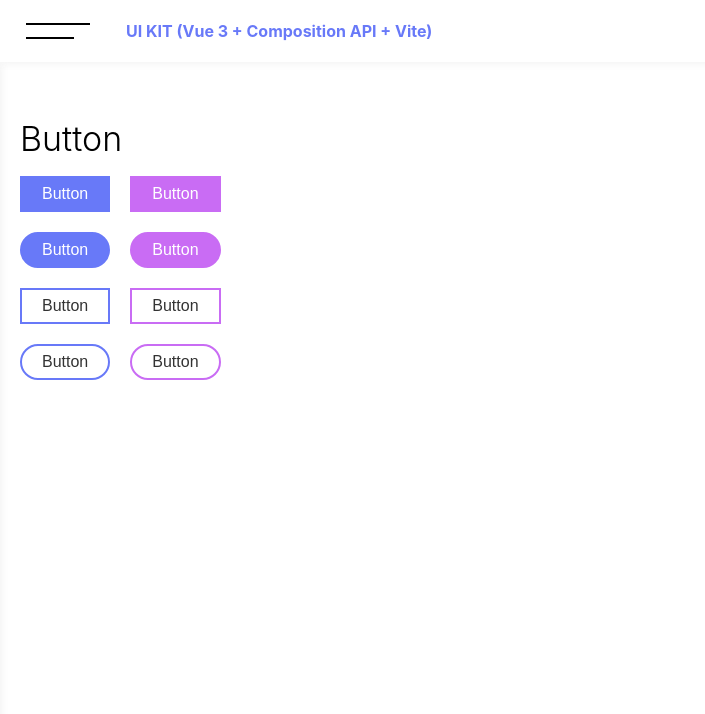
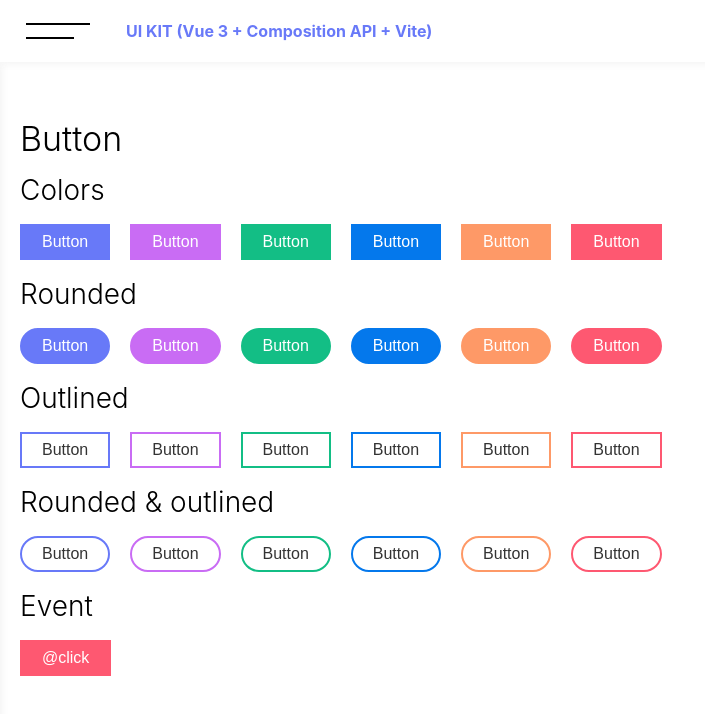
Before and after one commit to MarkusFletcher/UI-Kit-Vue3, a Vue app: page /button in a window 1280 px wide. Shown: the top 714 px of the page, without its empty margins (0-705 px from the left). Built offline with nearby package versions, Linux system fonts and the light colour scheme.

Commit message:
button, colors

```diff
--- a/src/components/ui/Button.vue
+++ b/src/components/ui/Button.vue
@@ -7,7 +7,7 @@ const props = defineProps({
     required: false,
     default: 'default'
   },
-  outline: {
+  outlined: {
     type: String,
     required: false
   },
@@ -19,7 +19,7 @@ const props = defineProps({
 </script>
 
 <template>
-  <button :class="['btn', {btn_rounded: rounded}, {btn_outline: outline}, `btn_${color}`]">
+  <button :class="['btn', {btn_rounded: rounded}, {btn_outlined: outlined}, `btn_${color}`]">
     <slot></slot>
   </button>
 </template>
@@ -57,11 +57,55 @@ const props = defineProps({
       }
     }
 
+    &_success {
+      background-color: var(--color-success);
+      border-color: var(--color-success);
+
+      &:enabled:hover,
+      &:enabled:focus {
+        background-color: var(--color-success-hover);
+        border-color: var(--color-success-hover);
+      }
+    }
+
+    &_info {
+      background-color: var(--color-info);
+      border-color: var(--color-info);
+
+      &:enabled:hover,
+      &:enabled:focus {
+        background-color: var(--color-info-hover);
+        border-color: var(--color-info-hover);
+      }
+    }
+
+    &_warning {
+      background-color: var(--color-warning);
+      border-color: var(--color-warning);
+
+      &:enabled:hover,
+      &:enabled:focus {
+        background-color: var(--color-warning-hover);
+        border-color: var(--color-warning-hover);
+      }
+    }
+
+    &_danger {
+      background-color: var(--color-danger);
+      border-color: var(--color-danger);
+
+      &:enabled:hover,
+      &:enabled:focus {
+        background-color: var(--color-danger-hover);
+        border-color: var(--color-danger-hover);
+      }
+    }
+
     &_rounded {
       border-radius: calc($height / 2);
     }
 
-    &_outline {
+    &_outlined {
       background-color: transparent;
       color: #333;
 
--- a/src/styles/style.scss
+++ b/src/styles/style.scss
@@ -3,6 +3,14 @@
   --color-primary-hover: hsl(233, 91%, 75%);
   --color-second: hsl(281, 86%, 69%);
   --color-second-hover: hsl(281, 86%, 75%);
+  --color-success: hsl(160, 82%, 41%);
+  --color-success-hover: hsl(160, 82%, 47%);
+  --color-info: hsl(210, 97%, 47%);
+  --color-info-hover: hsl(210, 97%, 53%);
+  --color-warning: hsl(20, 99%, 70%);
+  --color-warning-hover: hsl(20, 99%, 75%);
+  --color-danger: hsl(351, 99%, 67%);
+  --color-danger-hover: hsl(351, 99%, 75%);
 
   font-family: Inter, Avenir, Helvetica, Arial, sans-serif;
   font-size: 16px;
--- a/src/views/Button.vue
+++ b/src/views/Button.vue
@@ -1,24 +1,52 @@
 <script setup>
 import VButton from '@/components/ui/Button.vue'
+
+const clickOnButton = () => {
+  alert('You clicked button')
+}
 </script>
 
 <template>
   <h1 class="heading-1">Button</h1>
+  <h2 class="heading-2">Colors</h2>
   <div class="row">
     <v-button>Button</v-button>
-    <v-button :color="'second'">Button</v-button>
+    <v-button color="second">Button</v-button>
+    <v-button color="success">Button</v-button>
+    <v-button color="info">Button</v-button>
+    <v-button color="warning">Button</v-button>
+    <v-button color="danger">Button</v-button>
   </div>
+  <h2 class="heading-2">Rounded</h2>
   <div class="row">
-    <v-button :rounded="true">Button</v-button>
-    <v-button :color="'second'" :rounded="true">Button</v-button>
+    <v-button rounded="true">Button</v-button>
+    <v-button color="second" rounded="true">Button</v-button>
+    <v-button color="success" rounded="true">Button</v-button>
+    <v-button color="info" rounded="true">Button</v-button>
+    <v-button color="warning" rounded="true">Button</v-button>
+    <v-button color="danger" rounded="true">Button</v-button>
   </div>
+  <h2 class="heading-2">Outlined</h2>
   <div class="row">
-    <v-button :outline="true">Button</v-button>
-    <v-button :color="'second'" :outline="true">Button</v-button>
+    <v-button outlined="true">Button</v-button>
+    <v-button color="second" outlined="true">Button</v-button>
+    <v-button color="success" outlined="true">Button</v-button>
+    <v-button color="info" outlined="true">Button</v-button>
+    <v-button color="warning" outlined="true">Button</v-button>
+    <v-button color="danger" outlined="true">Button</v-button>
   </div>
+  <h2 class="heading-2">Rounded & outlined</h2>
   <div class="row">
-    <v-button :outline="true" :rounded="true">Button</v-button>
-    <v-button :color="'second'" :outline="true" :rounded="true">Button</v-button>
+    <v-button outlined="true" rounded="true">Button</v-button>
+    <v-button color="second" outlined="true" rounded="true">Button</v-button>
+    <v-button color="success" outlined="true" rounded="true">Button</v-button>
+    <v-button color="info" outlined="true" rounded="true">Button</v-button>
+    <v-button color="warning" outlined="true" rounded="true">Button</v-button>
+    <v-button color="danger" outlined="true" rounded="true">Button</v-button>
+  </div>
+  <h2 class="heading-2">Event</h2>
+  <div class="row">
+    <v-button @click="clickOnButton" color="danger">@click</v-button>
   </div>
 </template>
 
```
